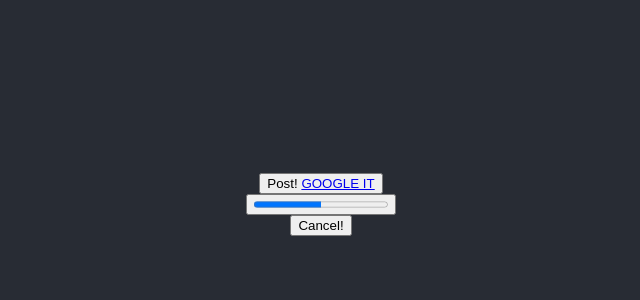
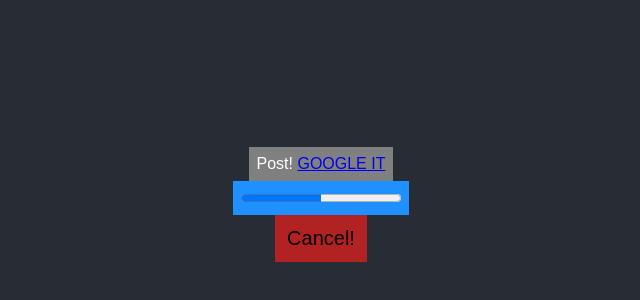
Before and after one commit to Reinoptland/reusable-comps, a React (Create React App) app: page / in a window 1280 px wide. Shown: the part 996-1296 px from the top of the page, without its empty margins (319-959 px from the left). Built offline with nearby package versions, Linux system fonts and the light colour scheme.

Commit message:
Documented and style variants for intermediate button

```diff
--- a/src/components/IntermediateButton/IntermediateButton.jsx
+++ b/src/components/IntermediateButton/IntermediateButton.jsx
@@ -1,8 +1,17 @@
 import React from "react";
 import PropTypes from "prop-types";
+import style from "./IntermediateButton.module.css";
 
 export default function IntermediateButton(props) {
-  return <button>{props.children}</button>;
+  return (
+    <button
+      className={`${style.btn} ${style[`btn--${props.variant}`]} ${
+        props.size ? style[`btn--size-${props.size}`] : ""
+      }`}
+    >
+      {props.children}
+    </button>
+  );
 }
 
 IntermediateButton.propTypes = {
--- /dev/null
+++ b/src/components/IntermediateButton/IntermediateButton.module.css
@@ -0,0 +1,25 @@
+.btn {
+  border: none;
+  padding: 8px;
+  font-size: 16px;
+}
+
+.btn--primary {
+  background-color: dodgerblue;
+  color: white;
+}
+
+.btn--secondary {
+  background-color: gray;
+  color: white;
+}
+
+.btn--danger {
+  background-color: firebrick;
+  color: black;
+}
+
+.btn--size-lg {
+  padding: 12px;
+  font-size: 20px;
+}
```
Also changed, not shown: 1 other file (tests, documents, lock files or other folders).
